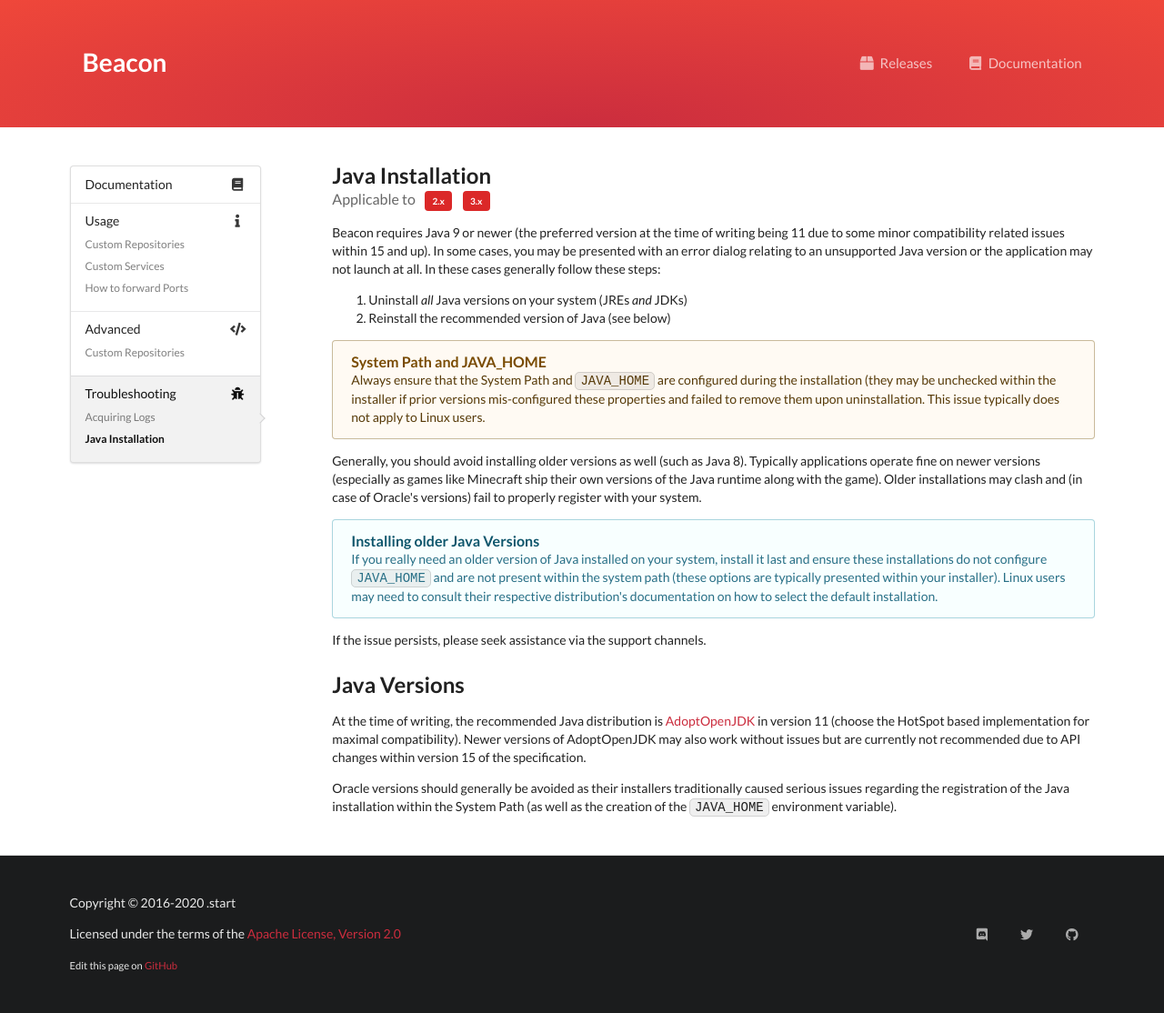
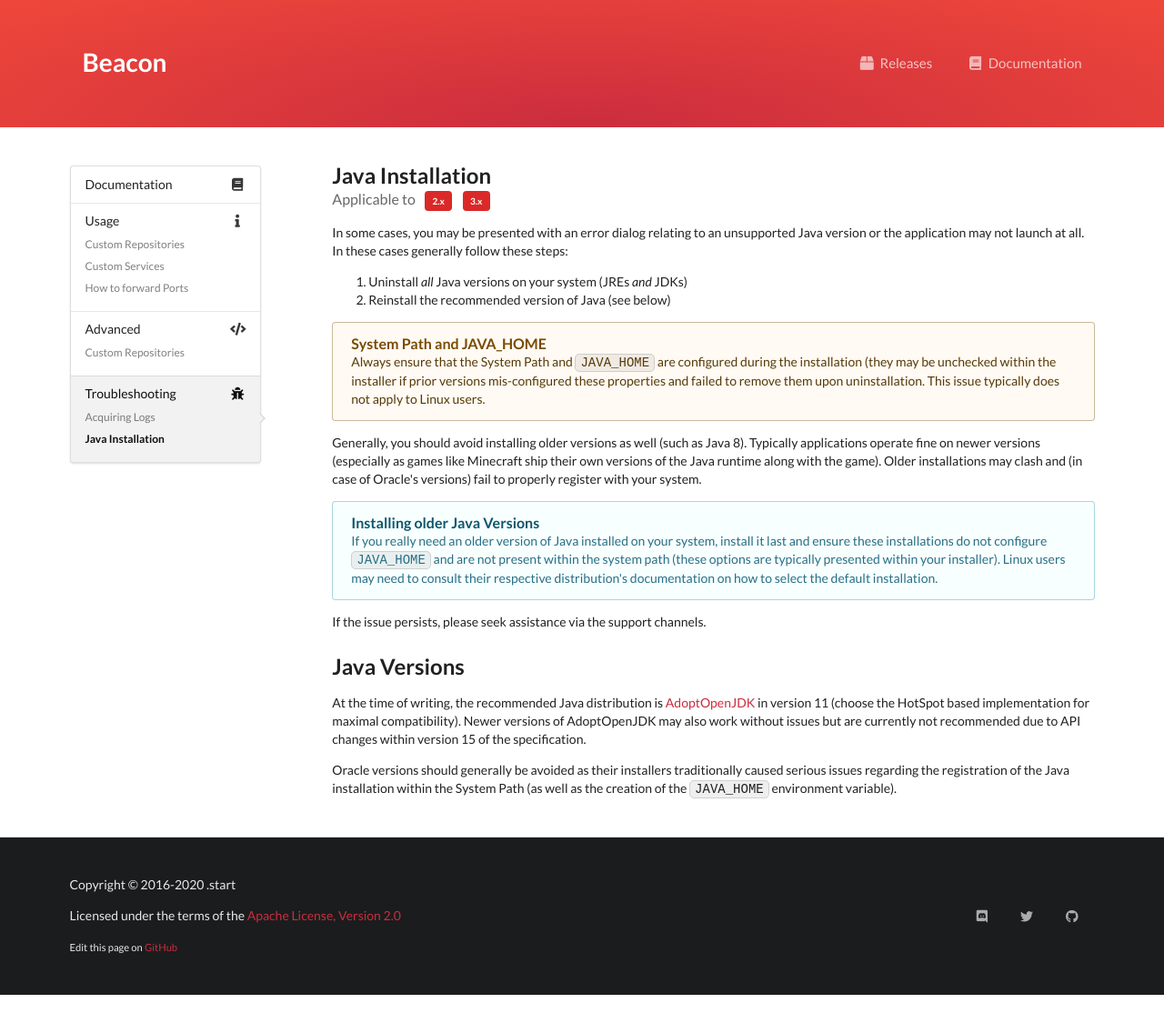
Before and after one commit to dotStart/Beacon, a Jekyll site: the page built from docs/troubleshooting/java-installation.html, in a window 1280 px wide. Shown: the whole page at 91% size. Built offline with Jekyll 4.4.1, drawn with Linux system fonts in a browser that asks for light colours.

Commit message:
Removed the reference to Java 9 and 11 respectively.

```diff
--- a/docs/troubleshooting/java-installation.html
+++ b/docs/troubleshooting/java-installation.html
@@ -6,10 +6,8 @@ applicable_to: 2.x,3.x
 ---
 
 <p>
-  Beacon requires Java 9 or newer (the preferred version at the time of writing being 11 due to
-  some minor compatibility related issues within 15 and up). In some cases, you may be presented
-  with an error dialog relating to an unsupported Java version or the application may not launch
-  at all. In these cases generally follow these steps:
+  In some cases, you may be presented with an error dialog relating to an unsupported Java version
+  or the application may not launch at all. In these cases generally follow these steps:
 </p>
 
 <ol>
```
